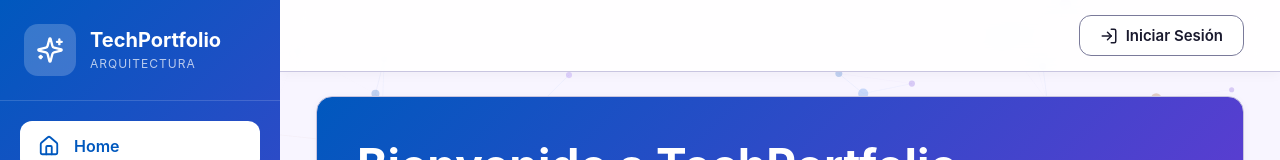
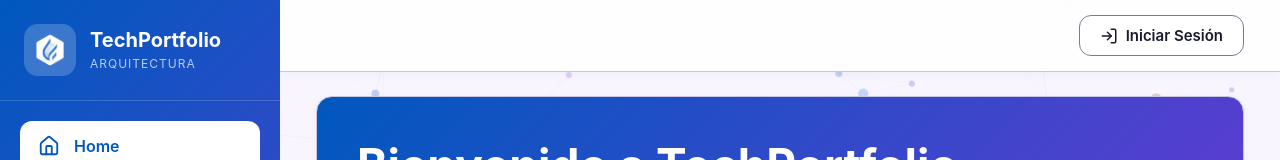
Before and after one commit to VivanDg/SIS_ARQUITECTURA_V01, a Next.js app: page / in a window 1280 px wide. Shown: the top 160 px of the page. Built offline with nearby package versions, Linux system fonts and the light colour scheme; no server answers; the database is empty.

Commit message:
fix: logo agregado y conflictos resueltos

```diff
--- a/src/components/Sidebar.tsx
+++ b/src/components/Sidebar.tsx
@@ -38,7 +38,7 @@ export function Sidebar() {
     <aside className="sidebar">
       <div className="sidebar-logo">
         <div className="logo-icon">
-          <Sparkles size={28} />
+          <img src="/logo.png" alt="Logo" style={{ width: 32, height: 32, objectFit: "contain" }} />
         </div>
         <div className="logo-text">
           <h1>TechPortfolio</h1>
```
Also changed, not shown: public/logo.png (added).
